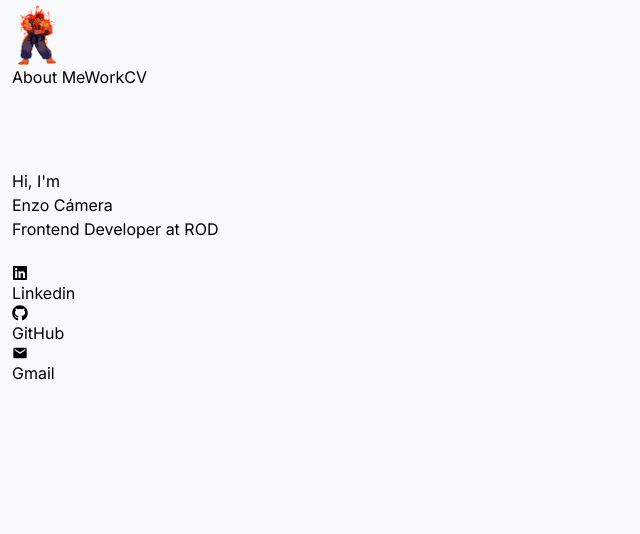
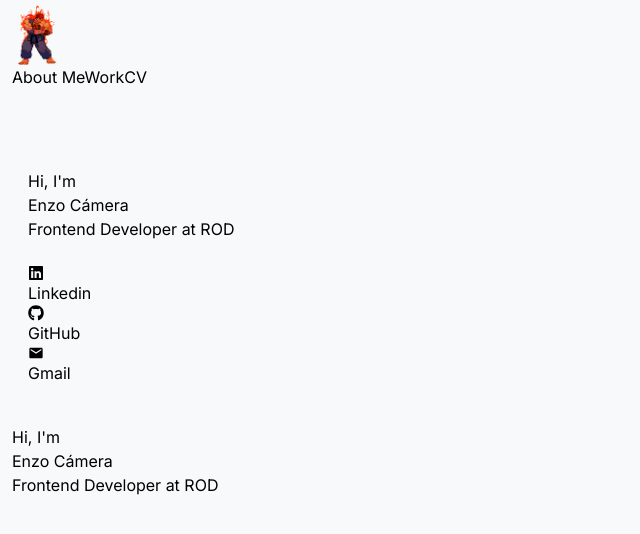
Before and after one commit to Enzo-cam/enzocam, a Next.js app: page / in a window 1280 px wide. Shown: the top 534 px of the page, without its empty margins (0-640 px from the left). Built offline with nearby package versions, Linux system fonts and the light colour scheme.

Commit message:
Display of AboutMe in Homepage

```diff
--- a/src/app/page.tsx
+++ b/src/app/page.tsx
@@ -1,14 +1,16 @@
-import AboutMe from "@/Components/AboutMe"
-import Contact from "@/Components/Contact"
+import Perfil from "@/Components/Perfil";
+import Contact from "@/Components/Contact";
+import AboutMe from "@/Components/AboutMe";
 
 export default function Home() {
   return (
-    <div>
-      <AboutMe />
-
-      <div className="justify-center mx-auto">
+    <>
+      <div className="px-4 mb-10">
+        <Perfil />
         <Contact />
       </div>
-    </div>
-  )
+
+      <AboutMe />
+    </>
+  );
 }
```
